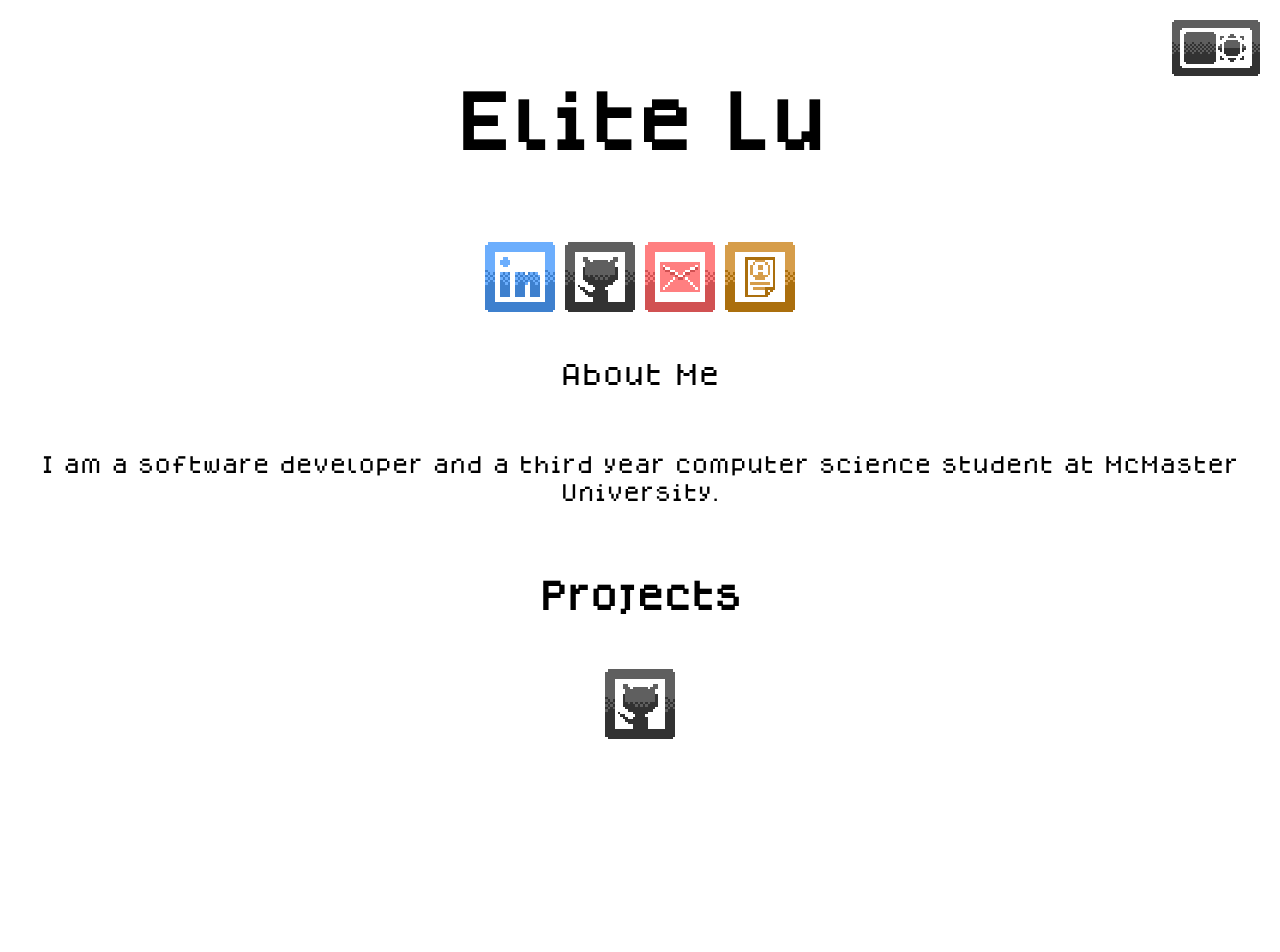
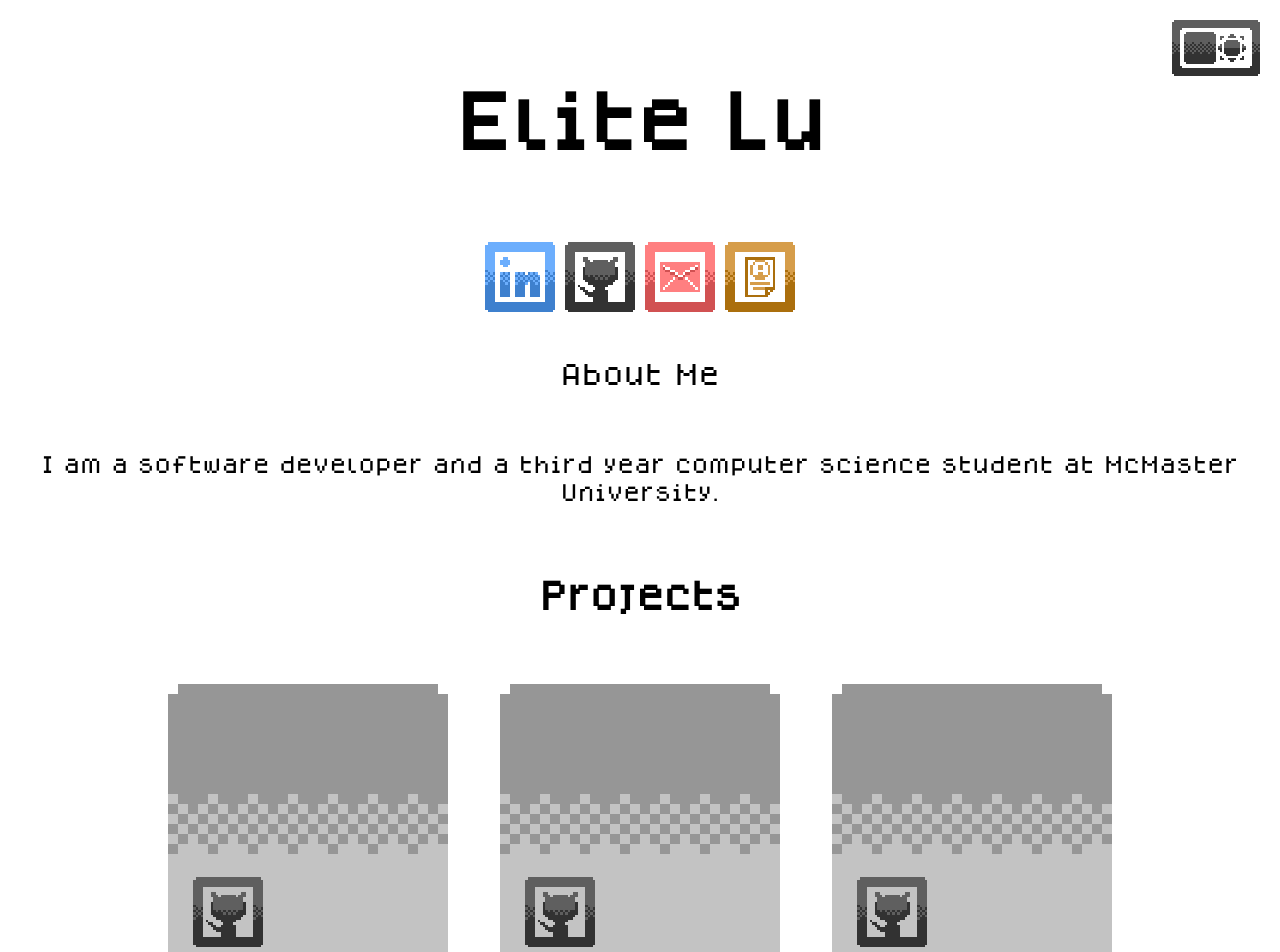
Before and after one commit to honkita/WebsitePortfolio, a Next.js app: page / in a window 1280 px wide. Shown: the top 952 px of the page. Before the commit the page ends 800 px from the top, so only its background shows below. Built offline with nearby package versions, Linux system fonts and the light colour scheme.

Commit message:
Projects on home page visible WIP

```diff
--- a/components/PixelButton.jsx
+++ b/components/PixelButton.jsx
@@ -21,22 +21,27 @@ export default function PixelButton(props) {
     Email: {
       lightTheme: "./images/PixelEmail.png",
       darkTheme: "./images/PixelEmailDark.png",
+      target: "_blank",
     },
     Back: {
       lightTheme: "./images/PixelBack.png",
       darkTheme: "./images/PixelBackDark.png",
+      target: "",
     },
     Linkedin: {
       lightTheme: "./images/PixelLinkedin.png",
       darkTheme: "./images/PixelLinkedinDark.png",
+      target: "_blank",
     },
     Resume: {
       lightTheme: "./images/PixelResume.png",
       darkTheme: "./images/PixelResumeDark.png",
+      target: "",
     },
     GitHub: {
       lightTheme: "./images/PixelGitHub.png",
       darkTheme: "./images/PixelGitHubDark.png",
+      target: "_blank",
     },
   };
 
@@ -44,7 +49,7 @@ export default function PixelButton(props) {
 
   return (
     <ThemeProvider>
-      <Link href={props.url} target="_blank">
+      <Link href={props.url} target={dict[name].target}>
         <button className={utilStyles.logoButton}>
           <img src={dict[name].lightTheme} />
           <img
--- a/components/Projects.jsx
+++ b/components/Projects.jsx
@@ -28,7 +28,11 @@ export default function ResumeJobs(props) {
   }
   return (
     <ThemeProvider>
-      <PixelButton name="GitHub" url={props.url} />
+      <div className={background()}>
+        <div className={styles.containerAbsolute}>
+          <PixelButton name="GitHub" url={props.url} />
+        </div>
+      </div>
     </ThemeProvider>
   );
 }
--- a/pages/index.jsx
+++ b/pages/index.jsx
@@ -43,8 +43,19 @@ export default function Home() {
           <section className={utilStyles.headingXl}>
             <p>Projects</p>
           </section>
-          <div>
-            <Projects url="https://github.com/honkita/Math-App" />
+          <div className={styles.jobGrid}>
+            <Projects
+              name="The Derivatives Game"
+              url="https://github.com/honkita/Math-App"
+            />
+            <Projects
+              name="Elite Lu Portfolio Website"
+              url="https://github.com/honkita/WebsitePortfolio"
+            />
+            <Projects
+              name="Uta Rhythm Game "
+              url="https://github.com/honkita/WebsitePortfolio"
+            />
           </div>
         </div>
       </div>
```
Also changed, not shown: 1 other file (tests, documents, lock files or other folders).
